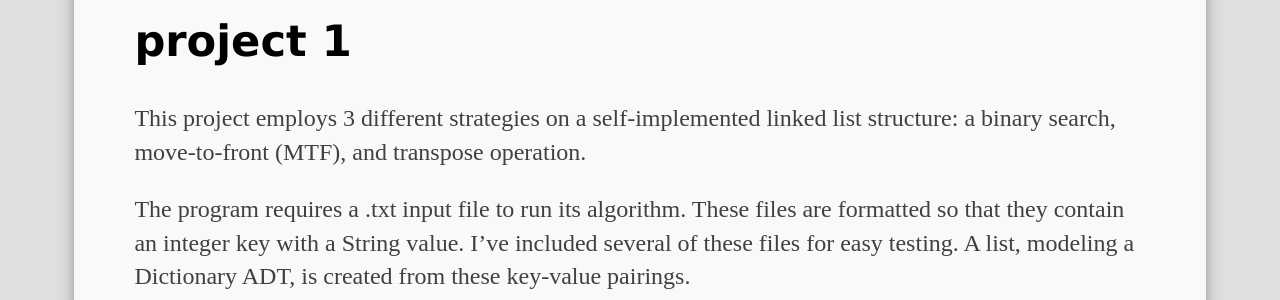
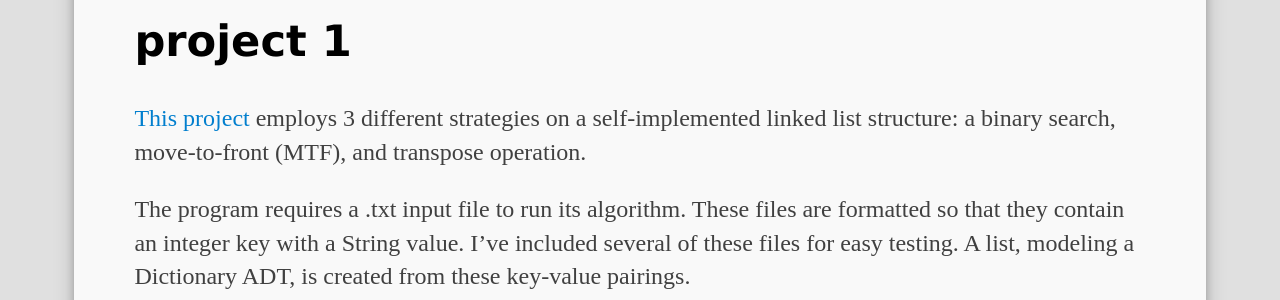
Before and after one commit to lungpc/lungpc.github.io, a Jekyll site: the page built from projects/p1/index.html, in a window 1280 px wide. Shown: the part 178-478 px from the top of the page. Built offline with Jekyll 4.4.1, drawn with Linux system fonts in a browser that asks for light colours; part of the change alters nothing that is shown.

```diff
--- a/projects/p1/index.html
+++ b/projects/p1/index.html
@@ -4,7 +4,8 @@ name: Project 1
 ---
 
 <h2>project 1</h2>
-<p>This project employs 3 different strategies on a self-implemented linked list structure:
+<p><a href="https://github.com/lungpc/datastructures-projects/tree/master/CSC316%20Data%20Structures_Project1">This project</a>
+employs 3 different strategies on a self-implemented linked list structure:
 a binary search, move-to-front (MTF), and transpose operation.</p>
 
 <p>The program requires a .txt input file to run its algorithm. These files are formatted so that
```
